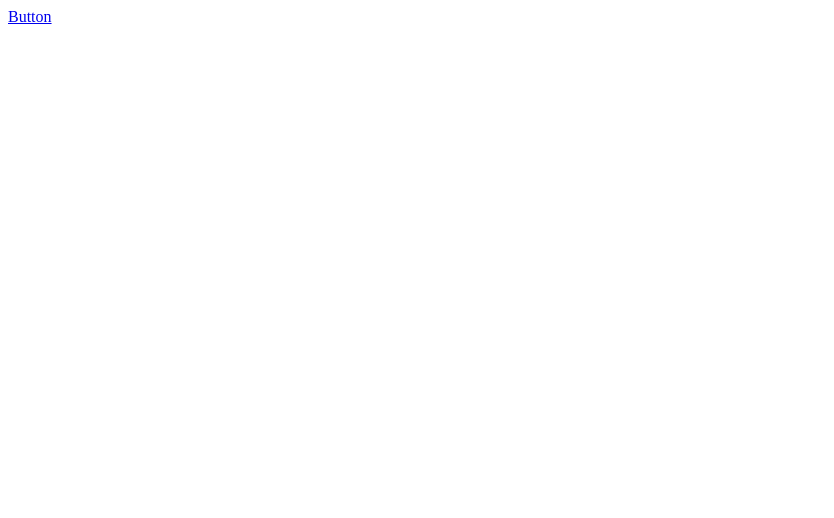
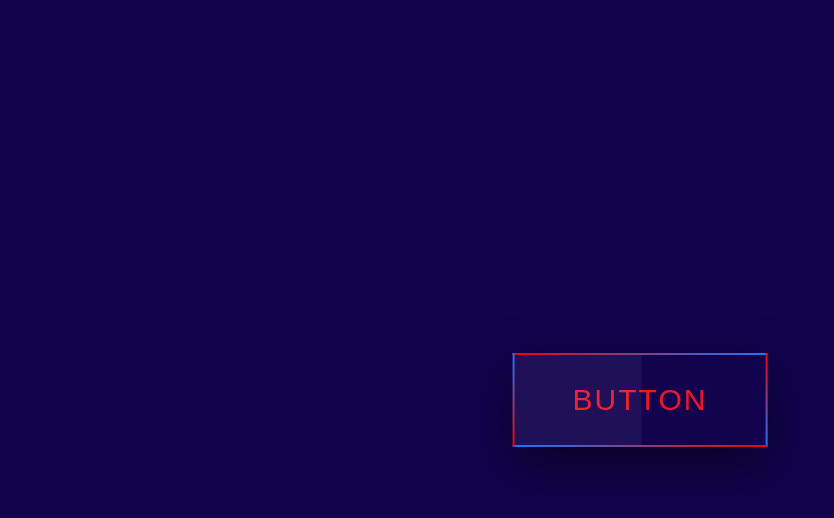
Before and after one commit to filipebteixeira98/outline-button-effect, a plain HTML site: page index.html in a window 1280 px wide. Shown: the whole page, without its empty margins (0-834 px from the left). Drawn offline with Linux system fonts and the light colour scheme.

Commit message:
chore: added styles which animates button element

```diff
--- a/index.html
+++ b/index.html
@@ -5,6 +5,7 @@
     <meta http-equiv="X-UA-Compatible" content="IE=edge" />
     <meta name="viewport" content="width=device-width, initial-scale=1.0" />
     <title>Button Hover Effect</title>
+    <link rel="stylesheet" href="style.css" />
   </head>
   <body>
     <a href="#">
--- /dev/null
+++ b/style.css
@@ -0,0 +1,111 @@
+body {
+  margin: 0;
+  padding: 0;
+  background: #13034e;
+  font-family: sans-serif;
+}
+
+a {
+  position: absolute;
+  top: 50%;
+  left: 50%;
+  transform: translate(-50%, -50%);
+  color: #f01628;
+  padding: 30px 60px;
+  font-size: 30px;
+  letter-spacing: 2px;
+  text-transform: uppercase;
+  text-decoration: none;
+  box-shadow: 0 20px 50px rgba(0, 0, 0, 0.5);
+  overflow: hidden;
+}
+
+a::before {
+  content: '';
+  position: absolute;
+  top: 2px;
+  left: 2px;
+  bottom: 2px;
+  width: 50%;
+  background: rgba(255, 255, 255, 0.05);
+}
+
+a span:nth-child(1) {
+  position: absolute;
+  top: 0;
+  left: 0;
+  width: 100%;
+  height: 2px;
+  background: linear-gradient(to right, #eb0808, #1779ff);
+  animation: animateFirst 2s linear infinite;
+}
+
+@keyframes animateFirst {
+  0% {
+    transform: translateX(-100%);
+  }
+
+  100% {
+    transform: translateX(100%);
+  }
+}
+
+a span:nth-child(2) {
+  position: absolute;
+  top: 0;
+  right: 0;
+  width: 2px;
+  height: 100%;
+  background: linear-gradient(to bottom, #eb0808, #1779ff);
+  animation: animateSecond 2s linear infinite;
+}
+
+@keyframes animateSecond {
+  0% {
+    transform: translateY(-100%);
+  }
+
+  100% {
+    transform: translateY(100%);
+  }
+}
+
+a span:nth-child(3) {
+  position: absolute;
+  bottom: 0;
+  left: 0;
+  width: 100%;
+  height: 2px;
+  background: linear-gradient(to left, #eb0808, #1779ff);
+  animation: animateThird 2s linear infinite;
+}
+
+@keyframes animateThird {
+  0% {
+    transform: translateX(100%);
+  }
+
+  100% {
+    transform: translateX(-100%);
+  }
+}
+
+a span:nth-child(4) {
+  position: absolute;
+  top: 0;
+  left: 0;
+  width: 2px;
+  height: 100%;
+  background: linear-gradient(to top, #eb0808, #1779ff);
+  animation: animateFourth 2s linear infinite;
+}
+
+@keyframes animateFourth {
+  0% {
+    transform: translateY(100%);
+  }
+
+  100% {
+    transform: translateY(-100%);
+  }
+}
```
